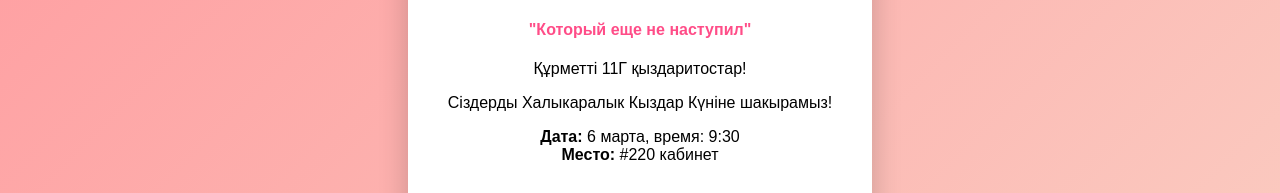
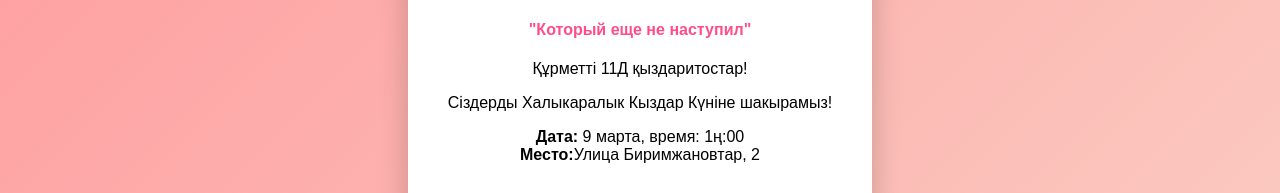
Before and after one commit to ramazansaktagan/8march.11GGG777Sigmas, a plain HTML site: page index.html in a window 1280 px wide. Shown: the part 300-493 px from the top of the page. Drawn offline with Linux system fonts and the light colour scheme.

Commit message:
Update index.html

```diff
--- a/index.html
+++ b/index.html
@@ -43,10 +43,10 @@
 <div class="card">
     <h1>🌸 С 8 Марта! 🌸</h1>
     <h4>"Который еще не наступил"</h4>
-    <p>Құрметті 11Г қыздаритостар!</p>
+    <p>Құрметті 11Д қыздаритостар!</p>
     <p>Сіздерды Халыкаралык Кыздар Күніне шакырамыз!</p>
-    <p><b>Дата:</b> 6 марта, время: 9:30<br>
-    <b>Место:</b> #220 кабинет</p>
+    <p><b>Дата:</b> 9 марта, время: 1ң:00<br>
+    <b>Место:</b>Улица Биримжановтар, 2</p>
 
     <button onclick="showMessage()">Нажми меня</button>
     <p id="msg"></p>
```
